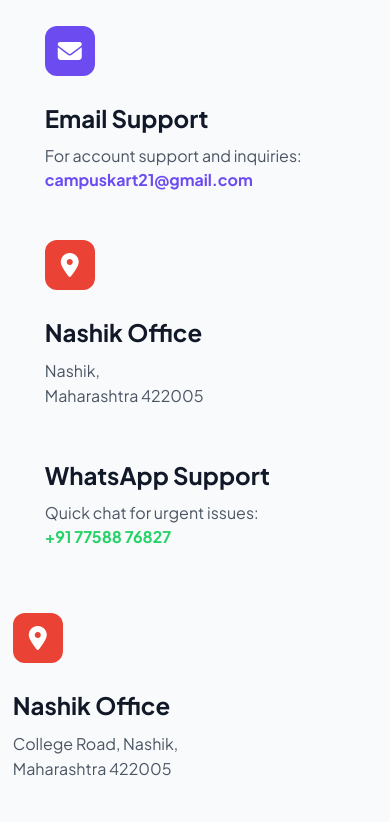
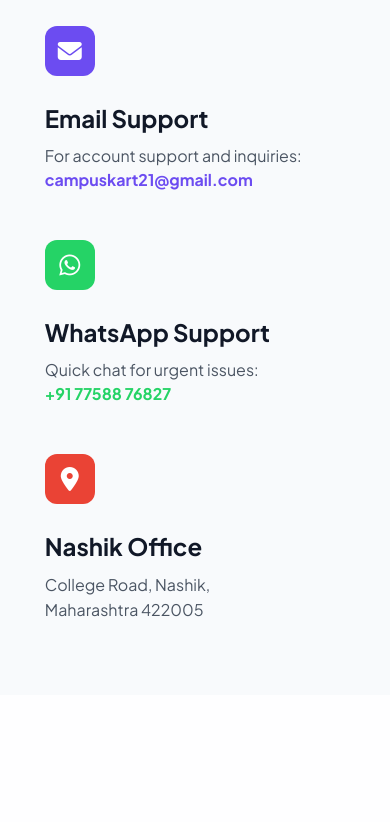
Before and after one commit to Omahire21/CampusKartnsk, a Flask app: page /contact in a window 390 px wide. Shown: the part 952-1774 px from the top of the page. After the commit the page ends 1569 px from the top, so only its background shows below. Run offline with Flask 3, Linux system fonts and the light colour scheme.

Commit message:
Fix duplicate Nashik Office in contact page, add mobile nav-active background highlight, soften toast corners

```diff
--- a/static/css/style.css
+++ b/static/css/style.css
@@ -104,6 +104,16 @@ nav {
 .nav-active {
     color: var(--primary) !important;
     font-weight: 700 !important;
+    background: rgba(99, 102, 241, 0.1) !important;
+    border-radius: 8px !important;
+}
+
+@media (max-width: 768px) {
+    .nav-links a.nav-active {
+        background: rgba(99, 102, 241, 0.15) !important;
+        border-radius: 8px !important;
+        padding: 0.5rem !important;
+    }
 }
 
 .nav-btn-sell {
--- a/templates/base.html
+++ b/templates/base.html
@@ -5,7 +5,7 @@
     <meta charset="UTF-8">
     <meta name="viewport" content="width=device-width, initial-scale=1.0">
     <title>CampusKart – College Marketplace</title>
-    <link rel="stylesheet" href="{{ url_for('static', filename='css/style.css') }}?v=13.0">
+    <link rel="stylesheet" href="{{ url_for('static', filename='css/style.css') }}?v=13.1">
     <link rel="stylesheet" href="https://cdnjs.cloudflare.com/ajax/libs/font-awesome/6.5.0/css/all.min.css" crossorigin="anonymous" referrerpolicy="no-referrer">
 
     <!-- Instant Navigation & Transitions -->
@@ -304,8 +304,8 @@
                 transform: translateX(-50%);
                 background: #333;
                 color: white;
-                padding: 0.6rem 1.5rem;
-                border-radius: 8px;
+                padding: 0.7rem 1.5rem;
+                border-radius: 50px;
                 font-weight: 600;
                 z-index: 10000;
                 box-shadow: 0 10px 30px rgba(0,0,0,0.3);
--- a/templates/contact.html
+++ b/templates/contact.html
@@ -51,14 +51,11 @@
                     style="color: var(--primary); font-weight: 700; text-decoration: none;">campuskart21@gmail.com</a>
             </div>
 
-<div style="margin-bottom: 3rem;">
+            <div style="margin-bottom: 3rem;">
                 <div
-                    style="width: 50px; height: 50px; background: #ea4335; border-radius: 12px; display: flex; align-items: center; justify-content: center; color: white; margin-bottom: 1.5rem; font-size: 1.5rem;">
-                    <i class="fas fa-map-marker-alt"></i>
+                    style="width: 50px; height: 50px; background: #25d366; border-radius: 12px; display: flex; align-items: center; justify-content: center; color: white; margin-bottom: 1.5rem; font-size: 1.5rem;">
+                    <i class="fab fa-whatsapp"></i>
                 </div>
-                <h3 style="font-size: 1.5rem; margin-bottom: 0.5rem; color: var(--text-main);">Nashik Office</h3>
-                <p style="color: var(--text-muted); line-height: 1.6;">Nashik,<br> Maharashtra 422005</p>
-            </div>
                 <h3 style="font-size: 1.5rem; margin-bottom: 0.5rem; color: var(--text-main);">WhatsApp Support</h3>
                 <p style="color: var(--text-muted);">Quick chat for urgent issues:</p>
                 <a href="https://wa.me/917758876827"
```
